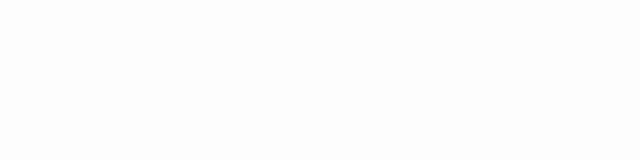
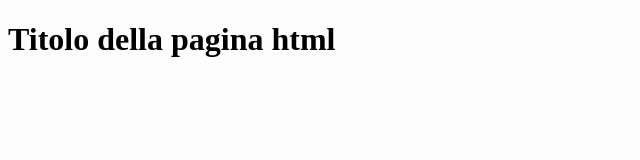
Before and after one commit to Antony99798/Esercizi_git, a plain HTML site: page index.html in a window 1280 px wide. Shown: the whole page, without its empty margins (0-640 px from the left). Drawn offline with Linux system fonts and the light colour scheme.

Commit message:
Aggiornato l'index

```diff
--- a/index.html
+++ b/index.html
@@ -7,6 +7,6 @@
     <link href="style.css" rel="stylesheet">
 </head>
 <body>
-
+    <h1> Titolo della pagina html</h1>
 </body>
 </html>
```
